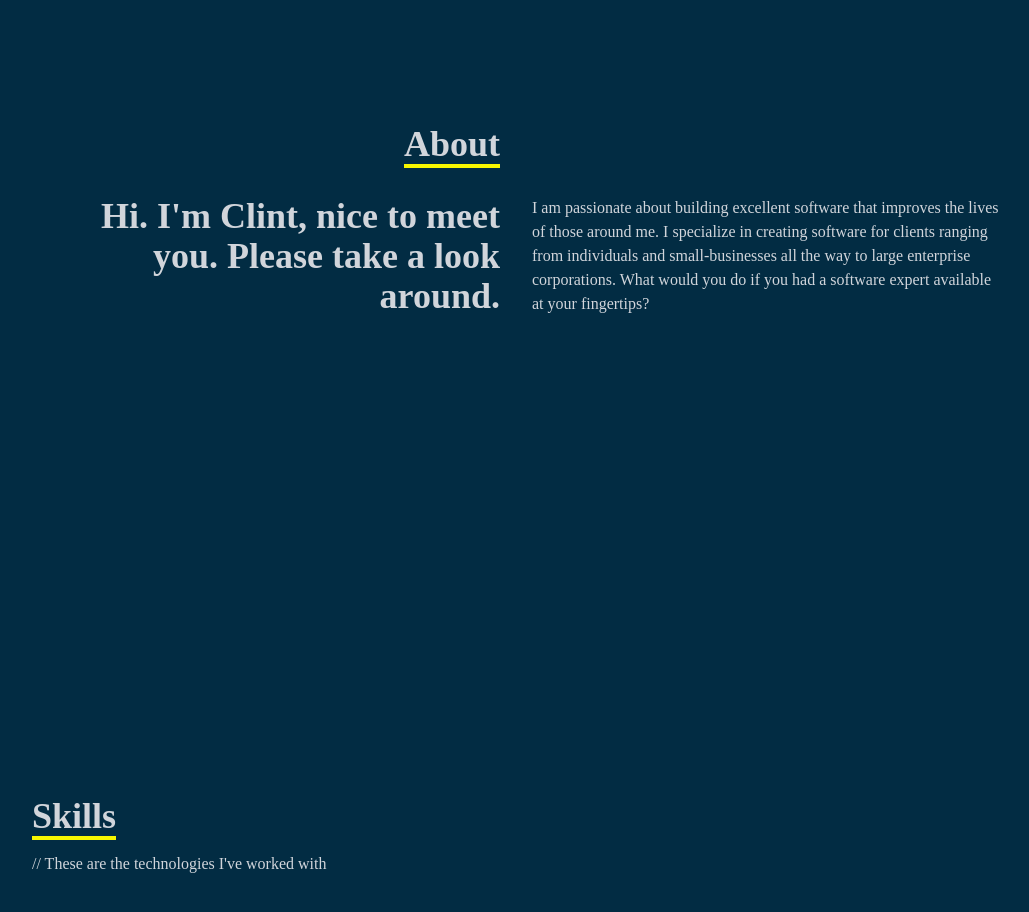
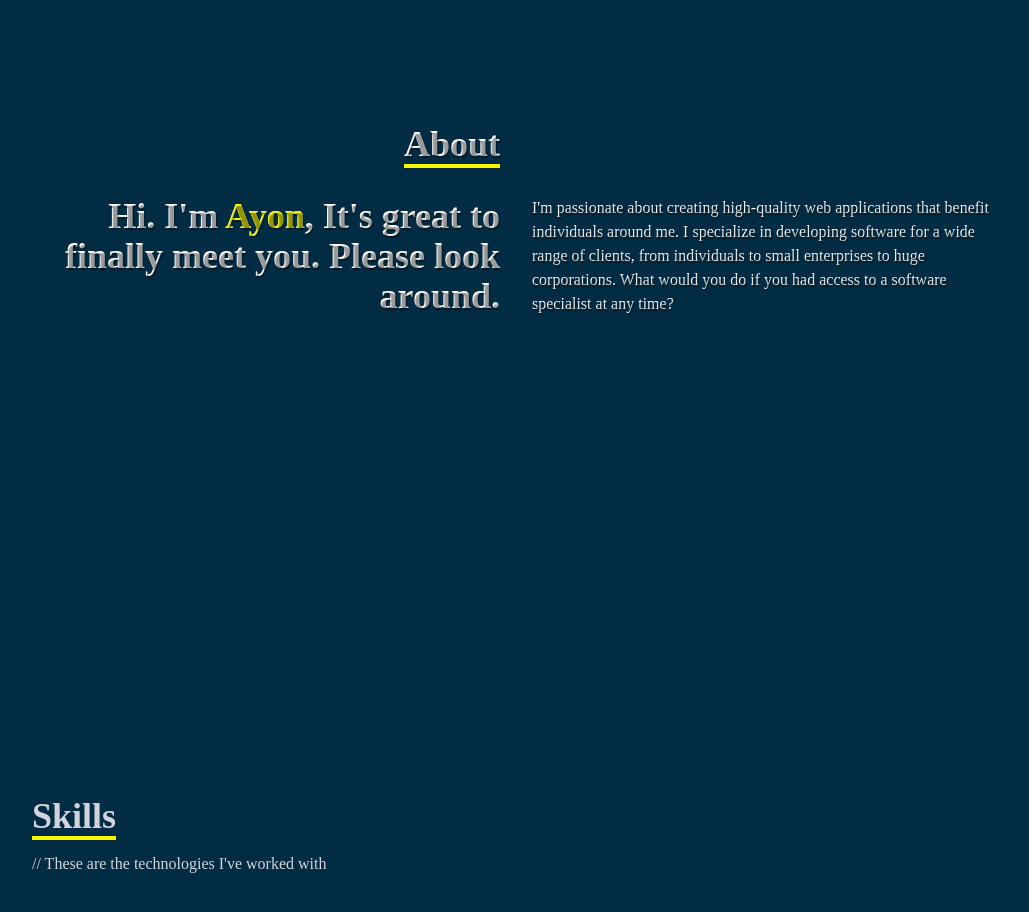
Before and after one commit to AyonJD/portfolio-ayon-jodder, a React (Create React App) app: page / in a window 1280 px wide. Shown: the part 980-1892 px from the top of the page, without its empty margins (124-1153 px from the left). Built offline with nearby package versions, Linux system fonts and the light colour scheme.

Commit message:
About section done

```diff
--- a/src/components/About.jsx
+++ b/src/components/About.jsx
@@ -6,7 +6,7 @@ const About = () => {
       <div className='flex flex-col justify-center items-center w-full h-full'>
         <div className='max-w-[1000px] w-full grid grid-cols-2 gap-8'>
           <div className='sm:text-right pb-8 pl-4'>
-            <p className='text-4xl font-bold inline border-b-4 border-[#F7F700]'>
+            <p className='my-name bg-white text-4xl font-bold inline border-b-4 border-[#F7F700]'>
               About
             </p>
           </div>
@@ -14,14 +14,10 @@ const About = () => {
           </div>
           <div className='max-w-[1000px] w-full grid sm:grid-cols-2 gap-8 px-4'>
             <div className='sm:text-right text-4xl font-bold'>
-              <p>Hi. I'm Clint, nice to meet you. Please take a look around.</p>
+              <p className='my-name bg-white'>Hi. I'm <span className='text-[#F7F700] my-name bg-[#F7F700]'>Ayon</span>, It's great to finally meet you. Please look around.</p>
             </div>
             <div>
-              <p>I am passionate about building excellent software that improves
-              the lives of those around me. I specialize in creating software
-              for clients ranging from individuals and small-businesses all the
-              way to large enterprise corporations. What would you do if you had
-              a software expert available at your fingertips?</p>
+              <p className='my-name bg-white text-[#a6b2d6]'>I'm passionate about creating high-quality web applications that benefit individuals around me. I specialize in developing software for a wide range of clients, from individuals to small enterprises to huge corporations. What would you do if you had access to a software specialist at any time?</p>
             </div>
           </div>
       </div>
```
